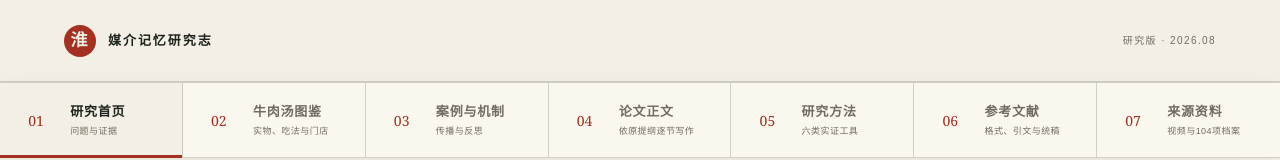
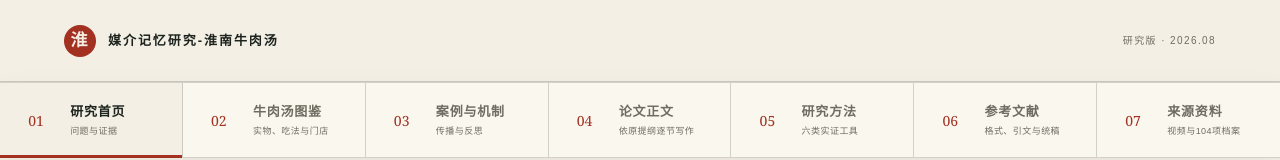
Before and after one commit to starWave0225/huainan_beef_soup, a React (Vite) app: page / in a window 1280 px wide. Shown: the top 160 px of the page. Built offline with nearby package versions, Linux system fonts and the light colour scheme.

Commit message:
Update site brand label

```diff
--- a/app/page.tsx
+++ b/app/page.tsx
@@ -645,7 +645,7 @@ export default function Home() {
       <header className="site-header">
         <a className="brand" href="#overview" onClick={() => openTab("overview")} aria-label="淮南牛肉汤媒介记忆研究首页">
           <span className="brand-mark">淮</span>
-          <span>媒介记忆研究志</span>
+          <span>媒介记忆研究-淮南牛肉汤</span>
         </a>
         <span className="edition">研究版 · 2026.08</span>
       </header>
```
